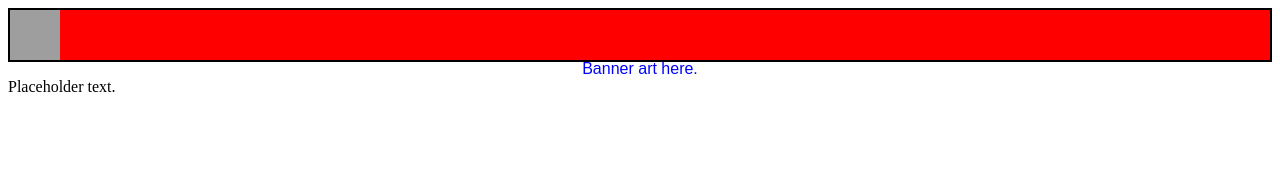
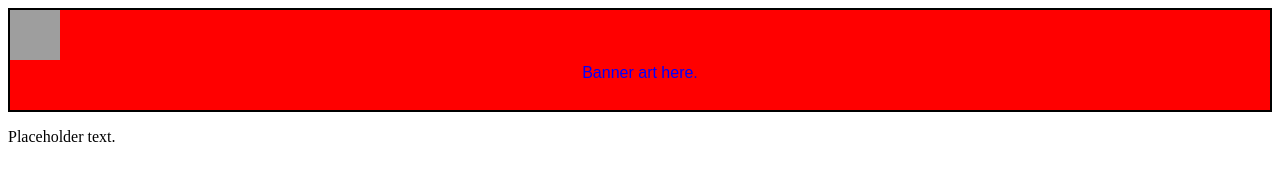
Before and after one commit to cactus-code/cable-free-casters.github.io, a plain HTML site: page index.html in a window 1280 px wide. Drawn offline with Linux system fonts and the light colour scheme; grey boxes are pictures that could not be loaded.

Commit message:
Update stylesheet.css

```diff
--- a/stylesheet.css
+++ b/stylesheet.css
@@ -1,7 +1,7 @@
 .banner {
   background-color:red;
   width:auto;
-  height:50px;
+  height:100px;
   border: 2px solid #000000;
 }
 
@@ -11,7 +11,7 @@
   color:blue;
 }
 
-#banner-logo {
+#banner_logo {
   width:50px;
   height:50px;
 }
```
